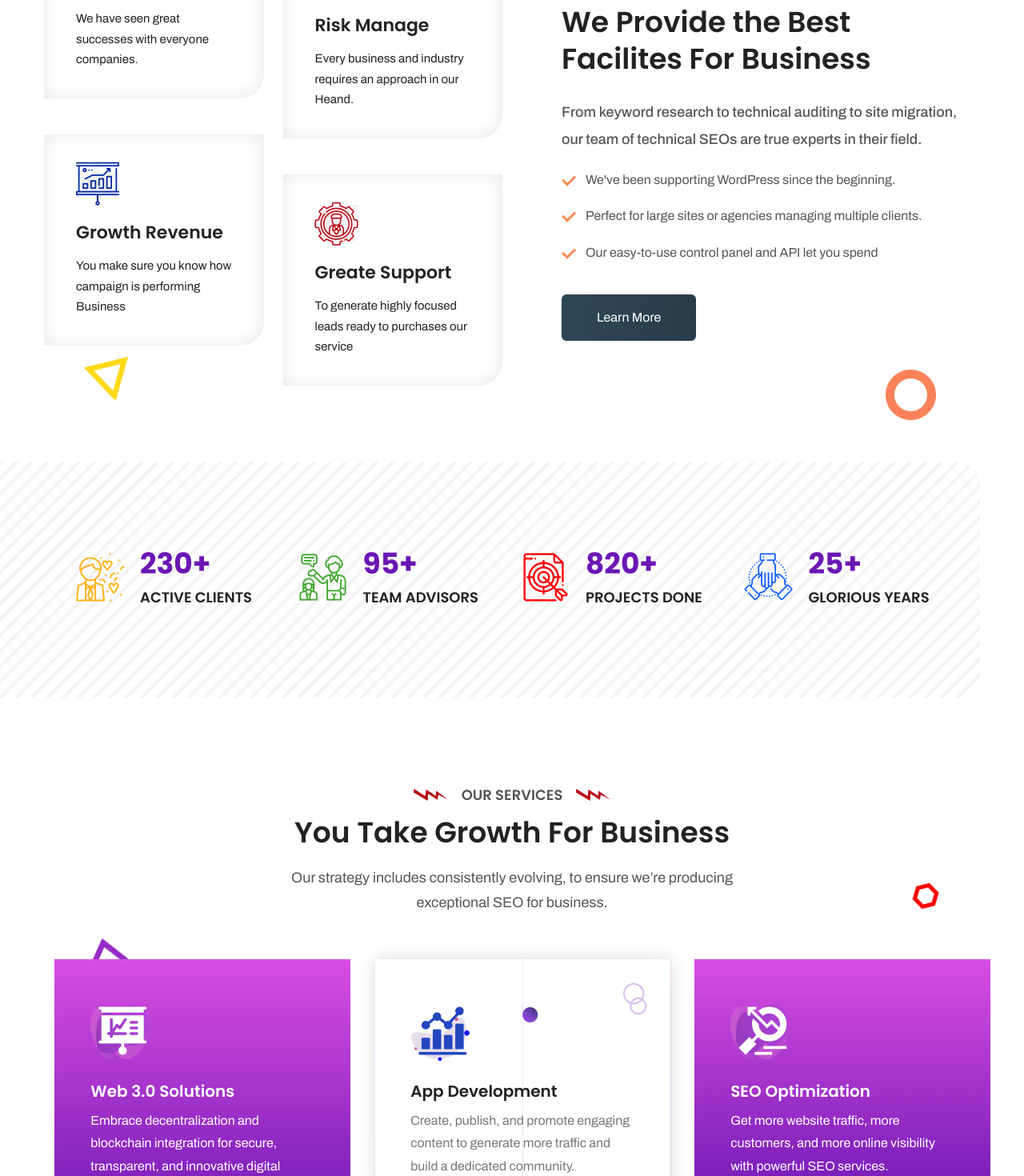
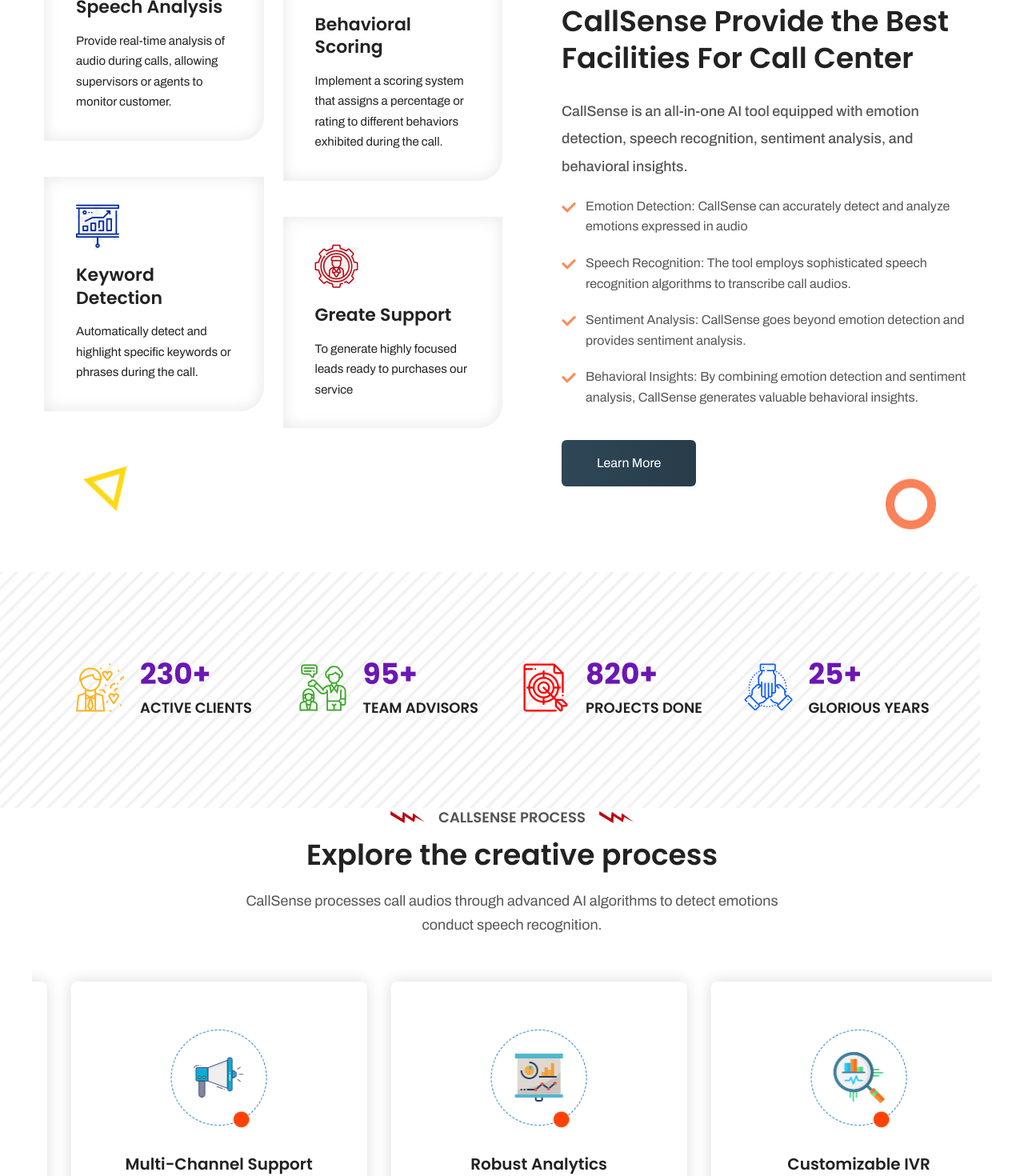
Before and after one commit to MoeenQadir/FasTech-Official, a Next.js app: page /callsense in a window 1280 px wide. Shown: the part 1320-2790 px from the top of the page at 80% size. Built offline with nearby package versions, Linux system fonts and the light colour scheme.

Commit message:
callsense data updated

```diff
--- /dev/null
+++ b/api/CallSense.js
@@ -0,0 +1,69 @@
+import simg1 from '/public/images/resource/service-1.jpg'
+import simg2 from '/public/images/resource/service-5.jpg'
+import simg3 from '/public/images/resource/service-6.jpg'
+import simg4 from '/public/images/resource/service-7.jpg'
+import simg5 from '/public/images/resource/service-8.jpg'
+import simg6 from '/public/images/resource/service-9.jpg'
+
+import sIcon1 from '/public/images/icons/service-1.png'
+import sIcon2 from '/public/images/icons/service-2.png'
+import sIcon3 from '/public/images/icons/service-3.png'
+
+
+
+const Services = [
+    {
+        Id: '1',
+        sTitle: 'Efficient Call Handling',
+        slug: 'Efficient-Call-Handling',
+        sImg:simg1,
+        Icon:'flaticon-pie-chart',
+        sIcon:sIcon1,
+        des:'Our SaaS product, Call Center, offers a streamlined solution for managing incoming and outgoing calls.',
+    },
+    {
+        Id: '2',
+        sTitle: 'Multi-Channel Support',
+        slug: 'Multi-Channel-Support',
+        sImg:simg2,
+        sIcon:sIcon2,
+        Icon:'flaticon-line-chart',
+        des:'Call Center supports multiple communication channels, including voice calls, SMS, and live chat.',
+    },
+    {
+        Id: '3',
+        sIcon:sIcon3,
+        sTitle: 'Robust Analytics',
+        slug: 'Robust-Analytics',
+        sImg:simg3,
+        Icon:'flaticon-bar-chart',
+        des:'Our product provides detailed analytics and reporting capabilities to track call metrics.',
+    },
+    {
+        Id: '4',
+        sTitle: 'Customizable IVR',
+        slug: 'Customizable-IVR',
+        sImg:simg4,
+        sIcon:sIcon1,
+        Icon:'flaticon-search-1',
+        des:'Call Center offers a flexible and customizable IVR (Interactive Voice Response) system and call flows.',
+    },
+    {
+        Id: '5',
+        sTitle: 'Integration with CRM',
+        slug: 'Integration-CRM',
+        sImg:simg5,
+        Icon:'flaticon-gear',
+        des:'Integration with CRM and Business Tools: Our SaaS product seamlessly integrates with popular CRM systems and business tools.',
+    },
+    {
+        Id: '6',
+        sTitle: 'Scalable and Secure',
+        slug: 'Scalable-Secure',
+        sImg:simg6,
+        Icon:'flaticon-cloud-computing',
+        des:'Call Center is built on a scalable infrastructure that can accommodate the needs of businesses of all sizes.',
+    }
+]
+
+export default Services;
--- a/components/ServiceSectionS3/ServiceSectionS3.js
+++ b/components/ServiceSectionS3/ServiceSectionS3.js
@@ -1,6 +1,6 @@
 import React from 'react'
 import Link from 'next/link'
-import Services from '../../api/Services';
+import Services from '../../api/CallSense';
 import Slider from "react-slick";
 import "slick-carousel/slick/slick.css";
 import "slick-carousel/slick/slick-theme.css";
@@ -44,9 +44,9 @@
         <section className="services-section-five">
             <div className="auto-container">
                 <div className="sec-title centered">
-                    <div className="title">Our Services</div>
-                    <h2>Create Awesome Service With Our Tools</h2>
-                    <div className="text">Our strategy includes consistently evolving, to ensure we’re producing <br/> exceptional SEO for business.</div>
+                    <div className="title">CallSense PROCESS</div>
+                    <h2>Explore the creative process</h2>
+                    <div className="text">CallSense processes call audios through advanced AI algorithms to detect emotions <br/>  conduct speech recognition.</div>
                 </div>
 
                 <div className="services-carousel">
--- a/components/WhyChoose3/WhyChoose3.js
+++ b/components/WhyChoose3/WhyChoose3.js
@@ -24,8 +24,8 @@
                                         <div className="icon-box">
                                             <span className="icon flaticon-badge"></span>
                                         </div>
-                                        <h5><Link onClick={ClickHandler} href="/services">Best Security</Link></h5>
-                                        <div className="text">We have seen great successes with everyone companies.</div>
+                                        <h5><Link onClick={ClickHandler} href="/services">Real-time Speech Analysis</Link></h5>
+                                        <div className="text">Provide real-time analysis of audio during calls, allowing supervisors or agents to monitor customer.</div>
                                     </div>
                                 </div>
                                 <div className="service-block-three col-lg-6 col-md-6 col-sm-12">
@@ -33,8 +33,8 @@
                                         <div className="icon-box">
                                             <span className="icon flaticon-chat-3"></span>
                                         </div>
-                                        <h5><Link onClick={ClickHandler} href="/services">Risk Manage</Link></h5>
-                                        <div className="text">Every business and industry requires an approach in our Heand.</div>
+                                        <h5><Link onClick={ClickHandler} href="/services">Behavioral Scoring</Link></h5>
+                                        <div className="text">Implement a scoring system that assigns a percentage or rating to different behaviors exhibited during the call.</div>
                                     </div>
                                 </div>
                                 <div className="service-block-three col-lg-6 col-md-6 col-sm-12">
@@ -42,8 +42,8 @@
                                         <div className="icon-box">
                                             <span className="icon flaticon-growth"></span>
                                         </div>
-                                        <h5><Link onClick={ClickHandler} href="/services">Growth Revenue</Link></h5>
-                                        <div className="text">You make sure you know how campaign is performing Business</div>
+                                        <h5><Link onClick={ClickHandler} href="/services">Keyword Detection</Link></h5>
+                                        <div className="text">Automatically detect and highlight specific keywords or phrases during the call.</div>
                                     </div>
                                 </div>
 
@@ -64,14 +64,15 @@
                     <div className="content-column col-lg-6 col-md-12 col-sm-12">
                         <div className="inner-column">
                             <div className="sec-title">
-                                <div className="title">WHY US CHOOSE NOW</div>
-                                <h2>We Provide the Best <br/> Facilites For Business</h2>
+                                <div className="title">WHY CallSense CHOOSE NOW</div>
+                                <h2>CallSense Provide the Best <br/> Facilities For Call Center</h2>
                             </div>
-                            <div className="bold-text">From keyword research to technical auditing to site migration, our team of technical SEOs are true experts in their field.</div>
+                            <div className="bold-text">CallSense is an all-in-one AI tool equipped with emotion detection, speech recognition, sentiment analysis, and behavioral insights.</div>
                             <ul className="list-style-three">
-                                <li>We've been supporting WordPress since the beginning.</li>
-                                <li>Perfect for large sites or agencies managing multiple clients.</li>
-                                <li>Our easy-to-use control panel and API let you spend</li>
+                                <li>Emotion Detection: CallSense can accurately detect and analyze emotions expressed in audio</li>
+                                <li>Speech Recognition: The tool employs sophisticated speech recognition algorithms to transcribe call audios.</li>
+                                <li>Sentiment Analysis: CallSense goes beyond emotion detection and provides sentiment analysis.</li>
+                                <li>Behavioral Insights: By combining emotion detection and sentiment analysis, CallSense generates valuable behavioral insights.</li>
                             </ul>
                             <Link onClick={ClickHandler} href="/contact" className="theme-btn btn-style-five"><span className="txt">Learn More</span></Link>
                         </div>
--- a/pages/callsense/index.js
+++ b/pages/callsense/index.js
@@ -3,9 +3,7 @@
 import Hero5 from '../../components/hero5/hero5';
 import WhyChoose3 from '../../components/WhyChoose3/WhyChoose3';
 import FunFact3 from '../../components/FunFact3/FunFact3';
-import ServiceSectionS2 from '../../components/ServiceSectionS2/ServiceSectionS2';
 import CtaSectionS2 from '../../components/CtaSectionS2/CtaSectionS2';
-// import ProjectSection from '../../components/ProjectSection/ProjectSection';
 import Testimonial2 from '../../components/Testimonial2/Testimonial2';
 import FaqSection from '../../components/FaqSection/FaqSection';
 import PartnerSection from '../../components/PartnerSection';
@@ -13,6 +11,8 @@
 import SeoSection2 from '../../components/SeoSection2/SeoSection2';
 import Scrollbar from '../../components/scrollbar/scrollbar';
 import Footer2 from '../../components/footer2/Footer2';
+import ServiceSectionS3 from "../../components/ServiceSectionS3/ServiceSectionS3";
+import ProjectSection from "../../components/ProjectSection/ProjectSection";
 
 const HomePage5 = () => {
     return (
@@ -21,14 +21,12 @@
             <Hero5 />
             <WhyChoose3 />
             <FunFact3 />
-            <ServiceSectionS2/>
+            <ServiceSectionS3/>
             <CtaSectionS2 s2Class={'s2'}/>
             <PartnerSection styleClass={'clients-section-two margin-top'}/>
-            {/* <ProjectSection /> */}
+             {/*<ProjectSection />*/}
             <Testimonial2 />
             <FaqSection />
-            <BlogSection2 patClass={'s2'} />
-            <SeoSection2 />
             <Footer2 />
             <Scrollbar />
         </Fragment>
```
Also changed, not shown: public/images/resource/banner-1.png.
